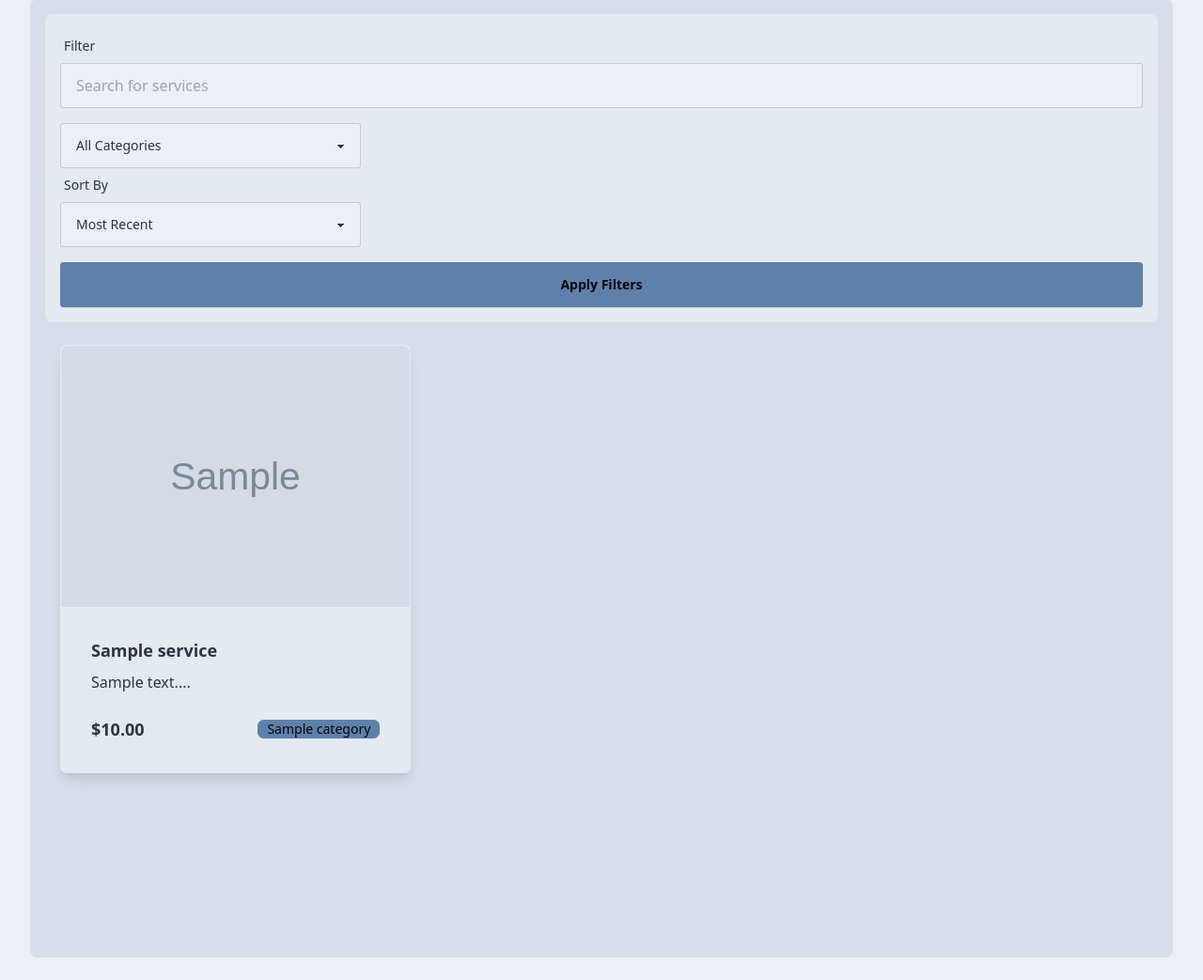
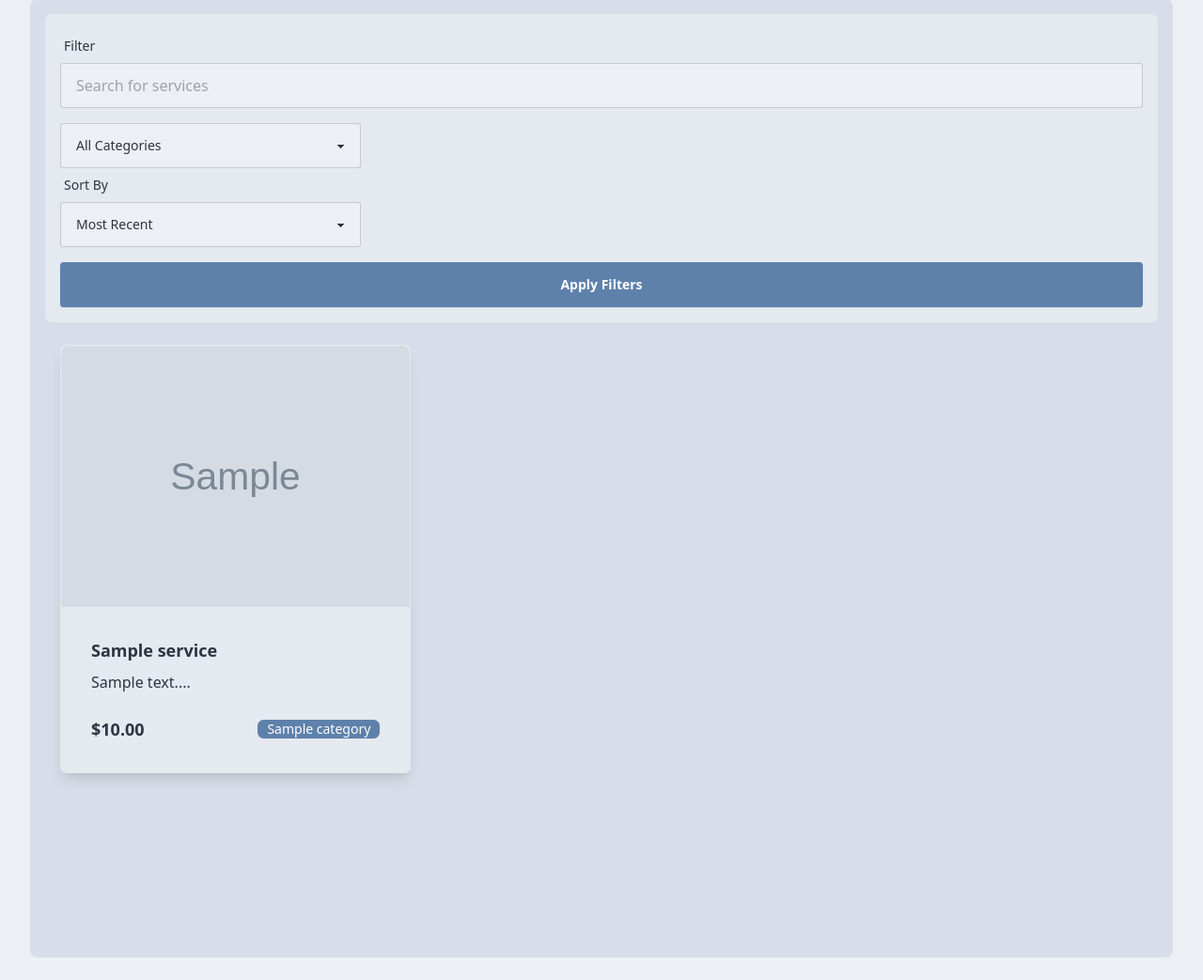
Before and after one commit to hujuc/Joblet-Django, a Django app: page /services/ in a window 1280 px wide. Shown: the part 97-1140 px from the top of the page at 94% size. Run offline with Django 5.2, Linux system fonts and the light colour scheme; tables that the repository leaves empty hold one stand-in row (values such as "Sample post"); grey boxes marked "Sample" are stand-in pictures; some libraries are stand-ins or nearby versions.

Commit message:
justify card description

```diff
--- a/app/templates/services.html
+++ b/app/templates/services.html
@@ -45,7 +45,7 @@
                 </div>
 
                 <!-- Submit Button -->
-                <button type="submit" class="btn btn-primary mt-4">Apply Filters</button>
+                <button type="submit" class="btn btn-primary text-white mt-4">Apply Filters</button>
             </form>
         </div>
 
@@ -66,11 +66,11 @@
                             </figure>
                             <div class="card-body">
                                 <h2 class="card-title text-lg font-semibold">{{ service.title }}</h2>
-                                <p class="text-base-content">{{ service.description|slice:":250" }}...</p>
+                                <p class="text-base-content text-justify text-pretty">{{ service.description|slice:":250" }}...</p>
 
                                 <div class="flex justify-between items-center mt-4">
                                     <span class="text-lg font-semibold">${{ service.price }}</span>
-                                    <span class="badge badge-primary">{{ service.category.name }}</span>
+                                    <span class="badge badge-primary text-white">{{ service.category.name }}</span>
                                 </div>
                             </div>
                         </a>
```
